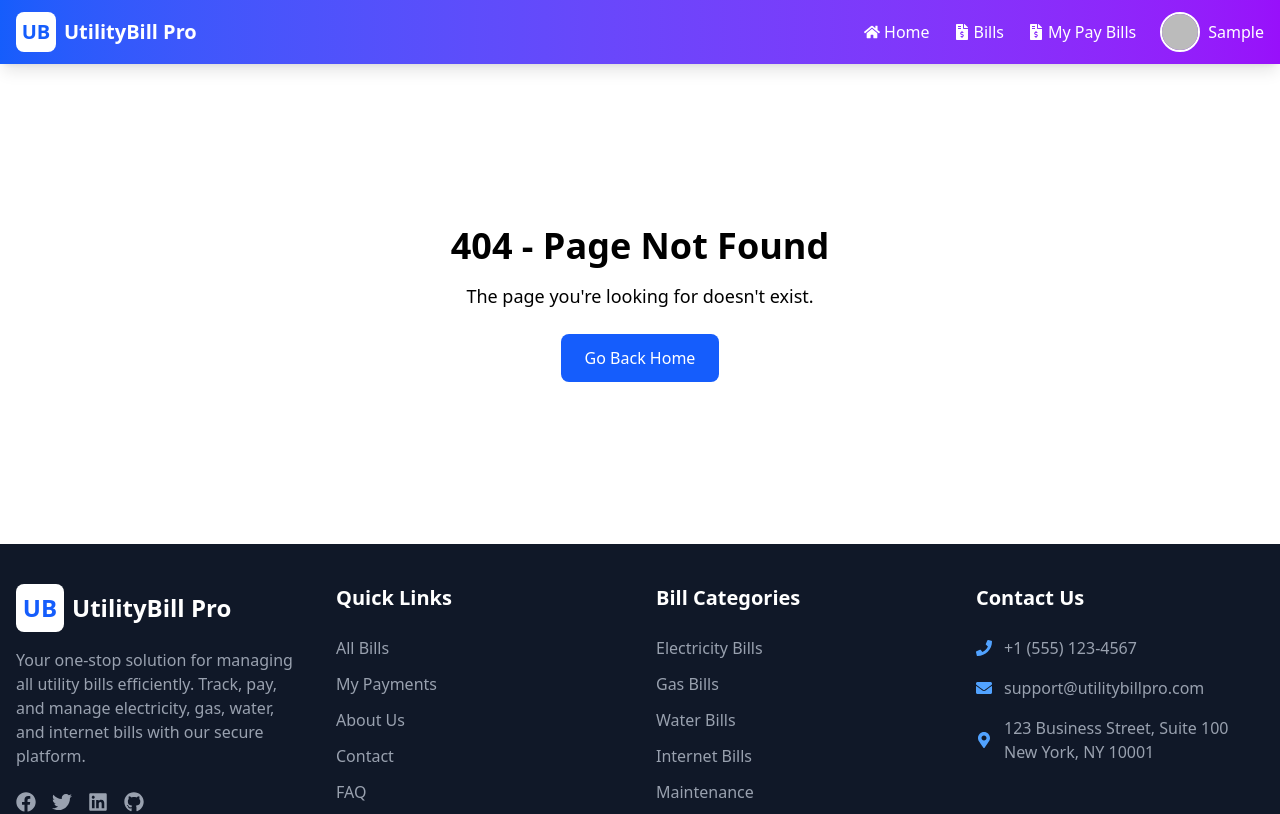
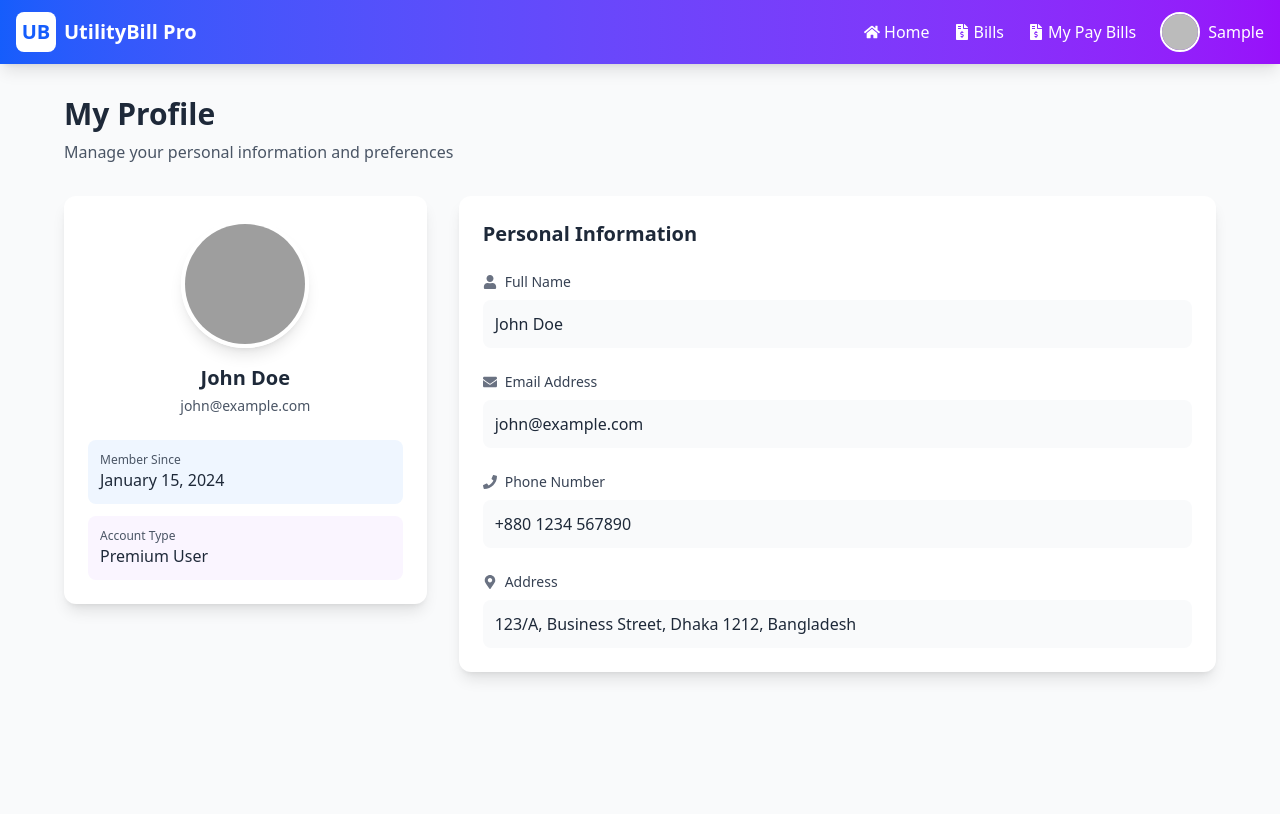
Before and after one commit to devrabiul/utility-bill-management-system-app, a React (Vite) app: page /dashboard/profile in a window 1280 px wide. Shown: the top 814 px of the page. Built offline with nearby package versions, Linux system fonts and the light colour scheme; no server answers; sample sign-in values are in the browser's storage; grey boxes are pictures that could not be loaded.

Commit message:
Profile page design

```diff
--- a/src/App.jsx
+++ b/src/App.jsx
@@ -14,6 +14,7 @@ import Register from './pages/auth/Register';
 import Bills from './pages/bills/Bills';
 import BillDetails from './pages/bills/BillDetails';
 import MyPayBills from './pages/bills/MyPayBills';
+import Profile from './pages/dashboard/Profile';
 import NotFound from './pages/NotFound';
 import PrivateRoute from './components/auth/PrivateRoute';
 
@@ -59,6 +60,19 @@ const router = createBrowserRouter([
           { path: "settings", Component: () => <div>Settings Page</div> },
         ],
       },
+
+      {
+        path: "dashboard",
+        element: <PrivateRoute />,
+        children: [
+          {
+            path: "my-bills",
+            Component: MyPayBills,
+          },
+          { path: "profile", Component: Profile },
+        ],
+      },
+
       { path: "*", Component: NotFound },
     ],
   },
--- /dev/null
+++ b/src/pages/dashboard/Profile.jsx
@@ -0,0 +1,127 @@
+// src/pages/dashboard/Profile.jsx
+import React, { useState } from 'react';
+import { useAuth } from '../../hooks/useAuth';
+import { FaUser, FaEnvelope, FaPhone, FaMapMarkerAlt, FaCamera, FaSave, FaEdit } from 'react-icons/fa';
+import { toast } from 'react-toastify';
+import useDocumentTitle from '../../hooks/useDocumentTitle';
+
+const Profile = () => {
+  useDocumentTitle('Profile');
+  const { user } = useAuth();
+  const [profileData, setProfileData] = useState({
+    name: user?.displayName || 'John Doe',
+    email: user?.email || 'john@example.com',
+    phone: '+880 1234 567890',
+    address: '123/A, Business Street, Dhaka 1212, Bangladesh',
+    photoURL: user?.photoURL || ''
+  });
+
+  const handleChange = (e) => {
+    const { name, value } = e.target;
+    setProfileData(prev => ({
+      ...prev,
+      [name]: value
+    }));
+  };
+
+  return (
+    <div className="min-h-screen bg-gray-50 py-8">
+      <div className="container mx-auto px-4">
+        <div className="max-w-6xl mx-auto">
+          <div className="mb-8">
+            <h1 className="text-3xl font-bold text-gray-800">My Profile</h1>
+            <p className="text-gray-600 mt-2">Manage your personal information and preferences</p>
+          </div>
+
+          <div className="grid grid-cols-1 lg:grid-cols-3 gap-8">
+            {/* Profile Card */}
+            <div className="lg:col-span-1">
+              <div className="bg-white rounded-xl shadow-lg p-6">
+                <div className="text-center mb-6">
+                  <div className="relative mx-auto w-32 h-32 mb-4">
+                    <div className="w-full h-full rounded-full overflow-hidden border-4 border-white shadow-lg">
+                      <img
+                        src={profileData.photoURL || `https://ui-avatars.com/api/?name=${profileData.name}&background=6366f1&color=fff&size=128`}
+                        alt={profileData.name}
+                        className="w-full h-full object-cover"
+                      />
+                    </div>
+                  </div>
+                  <h2 className="text-xl font-bold text-gray-800">{profileData.name}</h2>
+                  <p className="text-gray-600 text-sm mt-1">{profileData.email}</p>
+                </div>
+
+                <div className="space-y-3">
+                  <div className="p-3 bg-blue-50 rounded-lg">
+                    <p className="text-xs text-gray-600">Member Since</p>
+                    <p className="font-medium text-gray-800">January 15, 2024</p>
+                  </div>
+
+                  <div className="p-3 bg-purple-50 rounded-lg">
+                    <p className="text-xs text-gray-600">Account Type</p>
+                    <p className="font-medium text-gray-800">Premium User</p>
+                  </div>
+                </div>
+              </div>
+            </div>
+
+            {/* Profile Details */}
+            <div className="lg:col-span-2">
+              <div className="bg-white rounded-xl shadow-lg p-6">
+                <h2 className="text-xl font-bold text-gray-800 mb-6">Personal Information</h2>
+
+                <div className="space-y-6">
+                  {/* Name Field */}
+                  <div>
+                    <label className="flex items-center gap-2 text-sm font-medium text-gray-700 mb-2">
+                      <FaUser className="text-gray-500" />
+                      Full Name
+                    </label>
+                    <div className="p-3 bg-gray-50 rounded-lg text-gray-800">
+                        {profileData.name}
+                      </div>
+                  </div>
+
+                  {/* Email Field */}
+                  <div>
+                    <label className="flex items-center gap-2 text-sm font-medium text-gray-700 mb-2">
+                      <FaEnvelope className="text-gray-500" />
+                      Email Address
+                    </label>
+                    <div className="p-3 bg-gray-50 rounded-lg text-gray-800">
+                        {profileData.email}
+                      </div>
+                  </div>
+
+                  {/* Phone Field */}
+                  <div>
+                    <label className="flex items-center gap-2 text-sm font-medium text-gray-700 mb-2">
+                      <FaPhone className="text-gray-500" />
+                      Phone Number
+                    </label>
+                    <div className="p-3 bg-gray-50 rounded-lg text-gray-800">
+                        {profileData.phone}
+                      </div>
+                  </div>
+
+                  {/* Address Field */}
+                  <div>
+                    <label className="flex items-center gap-2 text-sm font-medium text-gray-700 mb-2">
+                      <FaMapMarkerAlt className="text-gray-500" />
+                      Address
+                    </label>
+                    <div className="p-3 bg-gray-50 rounded-lg text-gray-800">
+                        {profileData.address}
+                      </div>
+                  </div>
+                </div>
+              </div>
+            </div>
+          </div>
+        </div>
+      </div>
+    </div>
+  );
+};
+
+export default Profile;
```
